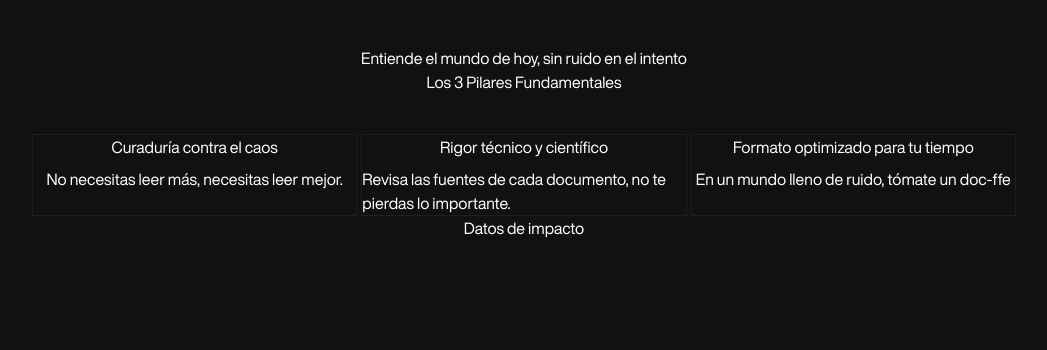
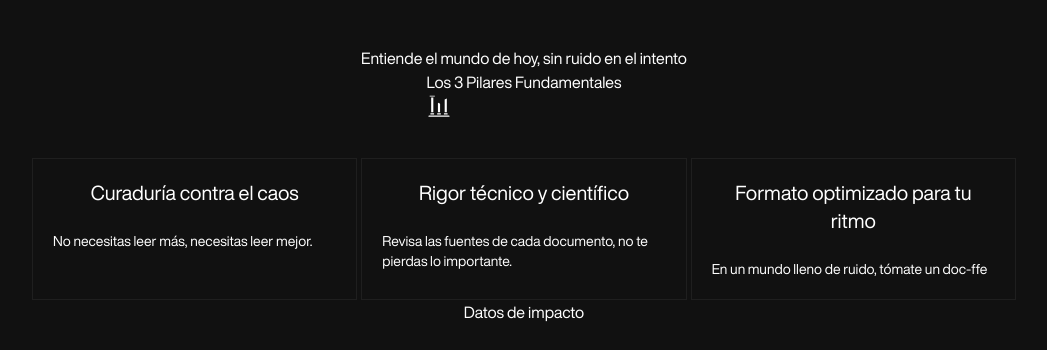
Before and after one commit to stuffsergio/docsy, a React (Vite) app in the folder frontend/: page /why in a window 1280 px wide. Shown: the part 162-512 px from the top of the page, without its empty margins (116-1163 px from the left). Built offline with nearby package versions, Linux system fonts and the light colour scheme.

Commit message:
update: why section

```diff
--- a/frontend/src/pages/Why.jsx
+++ b/frontend/src/pages/Why.jsx
@@ -8,22 +8,35 @@ export default function Why() {
       <div className="w-[80dvw] m-auto flex flex-col justify-between items-center py-10 px-5">
         <h2>Entiende el mundo de hoy, sin ruido en el intento</h2>
         <div className="flex flex-col items-center justify-between gap-10">
-          <h3>Los 3 Pilares Fundamentales</h3>
+          <h3>
+            Los 3 Pilares Fundamentales{" "}
+            <span>
+              <Pilar />
+            </span>
+          </h3>
           <div className="grid grid-cols-3 gap-1">
-            <div className="flex flex-col items-center gap-2 border border-[#1f1f1f]">
-              <h4>Curaduría contra el caos</h4>
-              <p>No necesitas leer más, necesitas leer mejor.</p>
+            <div className="flex flex-col center gap-6 p-5 border border-[#1f1f1f]">
+              <h4 className="text-xl text-center">Curaduría contra el caos</h4>
+              <p className="text-sm">
+                No necesitas leer más, necesitas leer mejor.
+              </p>
             </div>
-            <div className="flex flex-col items-center gap-2 border border-[#1f1f1f]">
-              <h4>Rigor técnico y científico</h4>
-              <p>
+            <div className="flex flex-col  gap-6 p-5 border border-[#1f1f1f]">
+              <h4 className="text-xl text-center">
+                Rigor técnico y científico
+              </h4>
+              <p className="text-sm">
                 Revisa las fuentes de cada documento, no te pierdas lo
                 importante.
               </p>
             </div>
-            <div className="flex flex-col items-center gap-2 border border-[#1f1f1f]">
-              <h4>Formato optimizado para tu tiempo</h4>
-              <p>En un mundo lleno de ruido, tómate un doc-ffe</p>
+            <div className="flex flex-col  gap-6 p-5 border border-[#1f1f1f]">
+              <h4 className="text-xl text-center">
+                Formato optimizado para tu ritmo
+              </h4>
+              <p className="text-sm">
+                En un mundo lleno de ruido, tómate un doc-ffe
+              </p>
             </div>
           </div>
         </div>
@@ -34,3 +47,19 @@ export default function Why() {
     </motion.div>
   );
 }
+
+function Pilar() {
+  return (
+    <svg
+      xmlns="http://www.w3.org/2000/svg"
+      width="24"
+      height="24"
+      viewBox="0 0 512 512"
+    >
+      <path
+        fill="currentColor"
+        d="M57 39v16h110V39zm32 34v318h46V73zm334 21.56l-46 23.04V391h46zM254.2 187L233 197.6V391h46V211.7zM73 409v30h78v-30zm144 0v30h78v-30zm144 0v30h78v-30zM38.49 457l-10 30H483.5l-10-30z"
+      />
+    </svg>
+  );
+}
```
